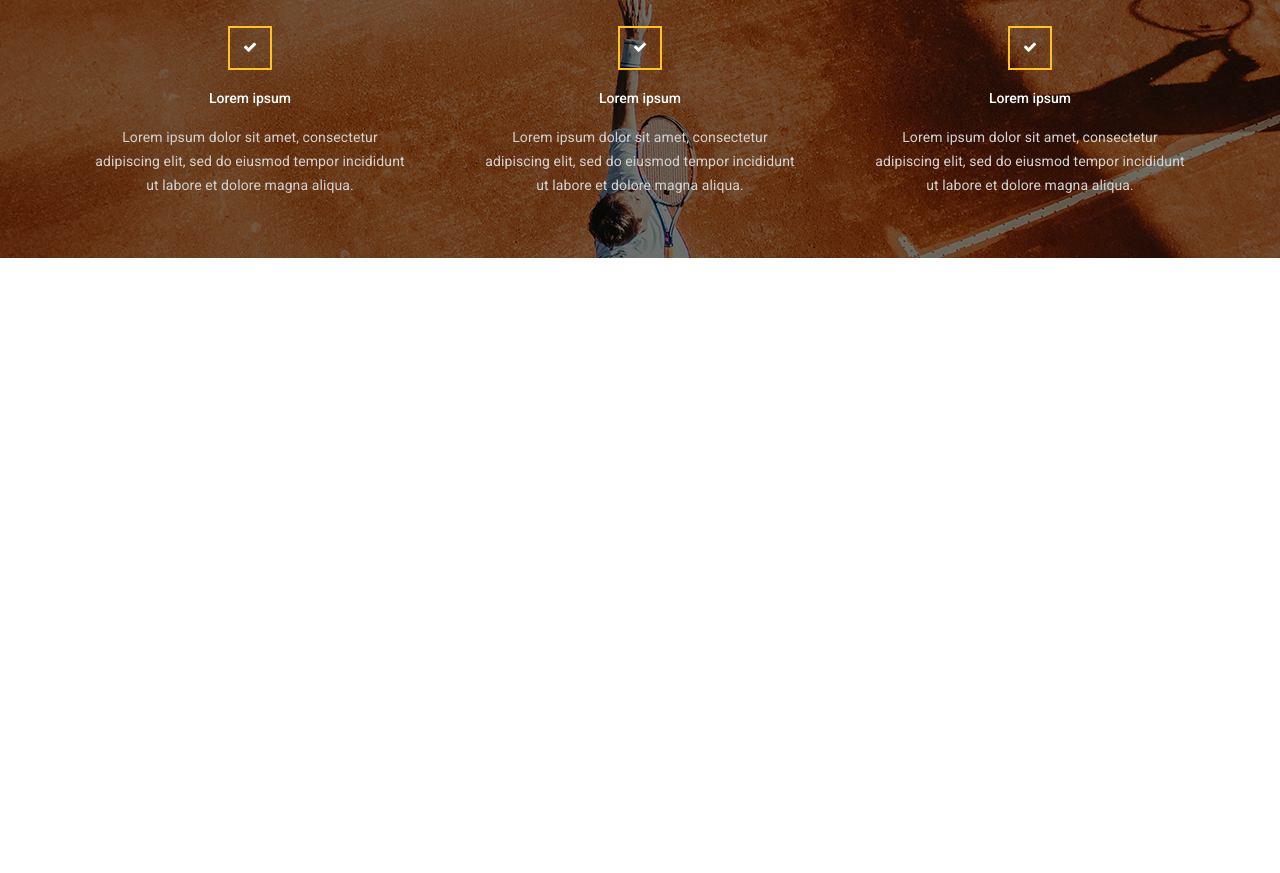
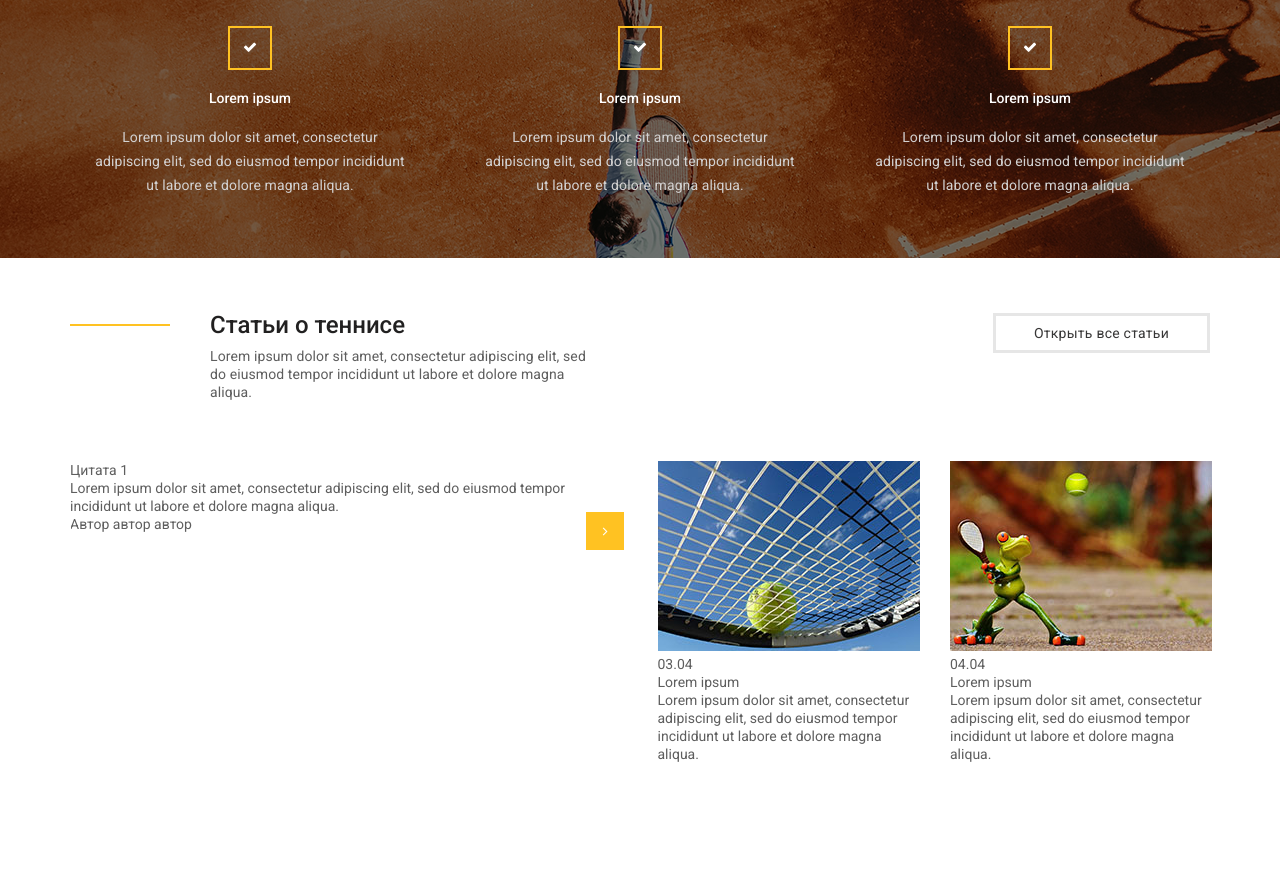
Before and after one commit to Infared1/tennis, a plain HTML site: page index.html in a window 1280 px wide. Shown: the part 2215-3088 px from the top of the page. Before the commit the page ends 2473 px from the top, so only its background shows below. Drawn offline with nearby package versions, Linux system fonts and the light colour scheme; files whose address does not match are found by name.

Commit message:
feat: create news section

```diff
--- a/css/style.css
+++ b/css/style.css
@@ -197,19 +197,22 @@ position: relative;
 .services{
     padding: 50px 0px 30px;
 }
-.services__top{
+.services__top,
+.news__top{
     display: flex;
     justify-content: space-between;
     margin-bottom: 60px;
 }
 .services__title-box,
-.form__title-box{
+.form__title-box,
+.news__title-box{
     max-width: 520px;
     padding-left: 140px;
     position: relative;
 }
 .services__title-box:before,
-.form__title-box:before{
+.form__title-box:before,
+.news__title-box:before{
     content: "";
     position: absolute;
     width: 100px;
@@ -219,7 +222,8 @@ position: relative;
     top: 11px;
 }
 .services__title,
-.form__title{
+.form__title,
+.news__title{
     font-size: 24px;
     font-weight: 500;
     line-height: 24px;
@@ -227,10 +231,12 @@ position: relative;
     margin-bottom: 10px;
 }
 .services__text,
-.form__text{
+.form__text,
+.news__text{
     letter-spacing: 0.1px;
 }
-.services__btn a{
+.services__btn a,
+.news__btn a{
     color: #373636;
     line-height: 24px;
     letter-spacing: 0.25px;
@@ -472,3 +478,18 @@ justify-content: space-between;
     color: #d3d2d2;
     letter-spacing: 0.1px;
 }
+.news{
+    padding: 55px 0px 110px;
+}
+.news__inner{
+    display: flex;
+    justify-content: space-between;
+}
+.news__slider{
+    max-width: 555px;
+    width: 100%;
+}
+.news__blog{
+    max-width: 260px;
+    width: 100%;
+}
--- a/index.html
+++ b/index.html
@@ -266,6 +266,94 @@
             </div>
         </div>
     </section>
+    <section class="news">
+        <div class="container">
+            <div class="news__top">
+                <div class="news__title-box">
+                    <div class="news__title">
+                        Статьи о теннисе
+                    </div>
+                    <div class="news__text">
+                        Lorem ipsum dolor sit amet, consectetur adipiscing elit, sed do eiusmod tempor incididunt ut
+                        labore et dolore magna aliqua.
+                    </div>
+                </div>
+                <div class="news__btn">
+                    <a href="#">
+                        Открыть все статьи
+                    </a>
+                </div>
+            </div>
+            <div class="news__inner">
+                <div class="news__slider">
+                    <div class="news__slider-inner">
+                        <div class="news__slider-item">
+                            <div class="news__slider-title">
+                                Цитата 1
+                            </div>
+                            <div class="news__slider-text">
+                                Lorem ipsum dolor sit amet, consectetur adipiscing elit, sed do eiusmod tempor incididunt ut
+                                labore et dolore magna aliqua.
+                            </div>
+                            <div class="news__slider-author">
+                                Автор автор автор
+                            </div>
+                        </div>
+                        <div class="news__slider-item">
+                            <div class="news__slider-title">
+                                Цитата 2
+                            </div>
+                            <div class="news__slider-text">
+                                Lorem ipsum dolor sit amet, consectetur adipiscing elit, sed do eiusmod tempor incididunt ut
+                                labore et dolore magna aliqua.
+                            </div>
+                            <div class="news__slider-author">
+                                Автор автор автор
+                            </div>
+                        </div>
+                        <div class="news__slider-item">
+                            <div class="news__slider-title">
+                                Цитата 3
+                            </div>
+                            <div class="news__slider-text">
+                                Lorem ipsum dolor sit amet, consectetur adipiscing elit, sed do eiusmod tempor incididunt ut
+                                labore et dolore magna aliqua.
+                            </div>
+                            <div class="news__slider-author">
+                                Автор автор автор
+                            </div>
+                        </div>
+                    </div>
+                </div>
+                <div class="news__blog">
+                    <div class="news__images">
+                        <img src="img/news-1.jpg" alt="">
+                        <div class="news__date">03.04</div>
+                    </div>
+                    <div class="news__blog-title">
+                        Lorem ipsum
+                    </div>
+                    <div class="news__blog-text">
+                        Lorem ipsum dolor sit amet, consectetur adipiscing elit, sed do eiusmod tempor incididunt ut
+                        labore et dolore magna aliqua.
+                    </div>
+                </div>
+                <div class="news__blog">
+                    <div class="news__images">
+                        <img src="img/news-2.jpg" alt="">
+                        <div class="news__date">04.04</div>
+                    </div>
+                    <div class="news__blog-title">
+                        Lorem ipsum
+                    </div>
+                    <div class="news__blog-text">
+                        Lorem ipsum dolor sit amet, consectetur adipiscing elit, sed do eiusmod tempor incididunt ut
+                        labore et dolore magna aliqua.
+                    </div>
+                </div>
+            </div>
+        </div>
+    </section>
 
     <div id="modal">
         <h2>Hello</h2>
--- a/js/main.js
+++ b/js/main.js
@@ -1,6 +1,6 @@
 $(function(){
 
-$('.slider__inner').slick({
+$('.slider__inner, .news__slider-inner').slick({
     nextArrow:'<button type="button" class="slick-btn slick-next"></button>',
     prevArrow: '<button type="button" class="slick-btn slick-prev"></button>',
     infinite: false
```
Also changed, not shown: img/news-1.jpg (added), img/news-2.jpg (added).
